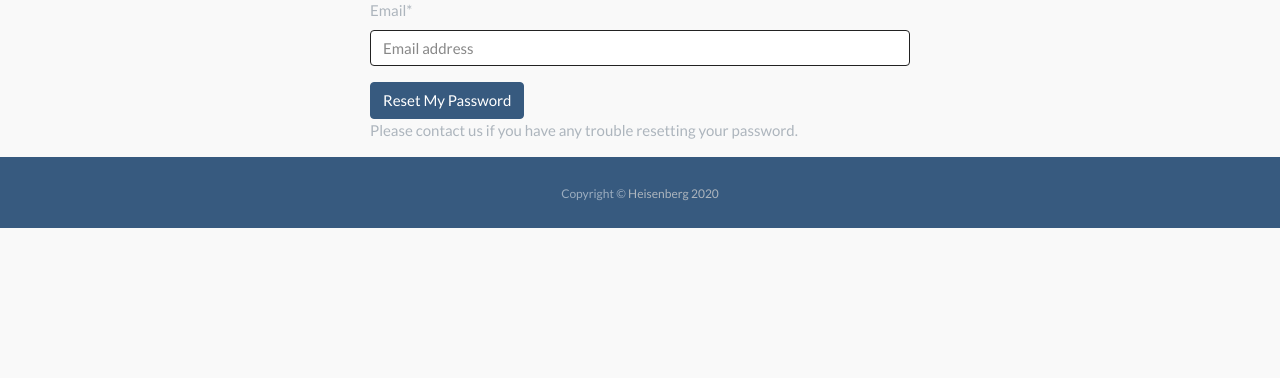
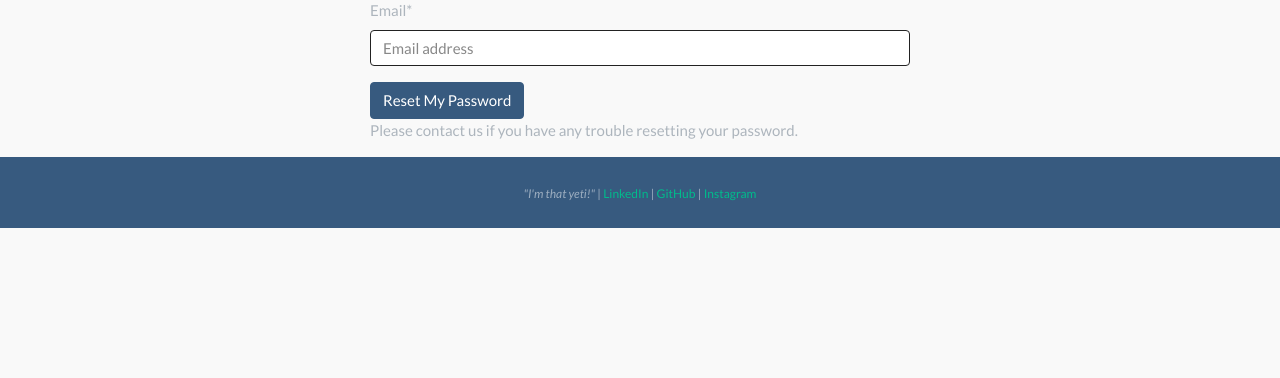
Before and after one commit to matthewkdies/website_v2, a Django app: page /accounts/password/reset/ in a window 1280 px wide. Shown: the part 202-580 px from the top of the page. Run offline with Django 4.2, Linux system fonts and the light colour scheme; some libraries are stand-ins or nearby versions.

Commit message:
Changing footer to include personal links.

```diff
--- a/website_v2/templates/partials/_footer.html
+++ b/website_v2/templates/partials/_footer.html
@@ -2,10 +2,13 @@
 <footer class="py-4 bg-primary text-white-50">
     <div class="container text-center">
         <small>
-            Copyright &copy;
-            <a class="text-light" href="https://vgreyes.com">
-                Heisenberg 2020
-            </a>
+            <i>"I'm that yeti!"</i>
+            <span class="separator"> | </span>
+            <span class="card-text"><a href="https://www.linkedin.com/in/matthew-dies/">LinkedIn</a></span>
+            <span class="separator"> | </span>
+            <span class="card-text"><a href="https://github.com/matthewkdies/">GitHub</a></span>
+            <span class="separator"> | </span>
+            <span class="card-text"><a href="https://www.instagram.com/matthewkdies/">Instagram</a></span>
         </small>
     </div>
 </footer>
```
